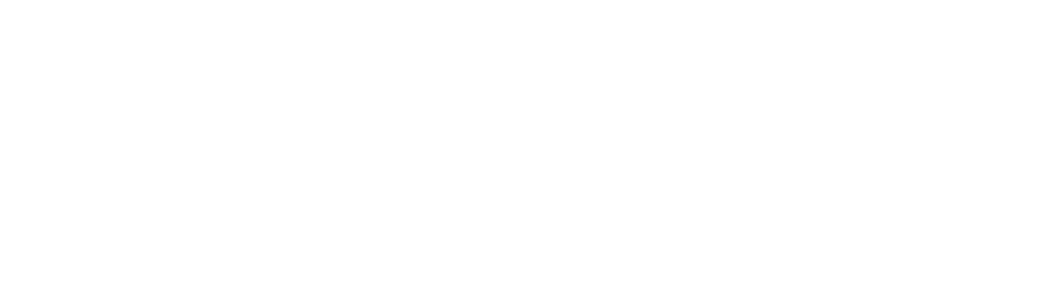
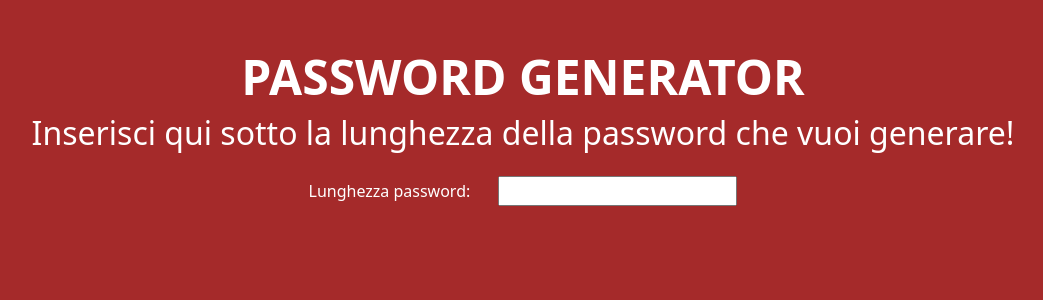
Before and after one commit to MicheleIanni86/php-strong-password-generator, a PHP site: page / in a window 1280 px wide. Before the commit the part shown is empty. Shown: the top 300 px of the page, without its empty margins (117-1160 px from the left). Run offline with PHP 8.4, Linux system fonts and the light colour scheme.

Commit message:
feat: Added Basic Structure Html for Form

```diff
--- a/index.php
+++ b/index.php
@@ -9,8 +9,20 @@
     <meta charset="UTF-8">
     <meta name="viewport" content="width=device-width, initial-scale=1.0">
     <title>Document</title>
+    <!-- BOOTSTRAP CDN -->
+    <link href="https://cdn.jsdelivr.net/npm/bootstrap@5.3.3/dist/css/bootstrap.min.css" rel="stylesheet" integrity="sha384-QWTKZyjpPEjISv5WaRU9OFeRpok6YctnYmDr5pNlyT2bRjXh0JMhjY6hW+ALEwIH" crossorigin="anonymous">
+    <link rel="stylesheet" href="./style/style.css">
 </head>
 <body>
+    <div class="container justify-content-center text-center mt-5">
+        <h1 class="display-5 fw-bold">PASSWORD GENERATOR</h1>
+        <h2>Inserisci qui sotto la lunghezza della password che vuoi generare!</h2>
+        <form action="" class="mt-4">
+            <label for="" class="text-white me-4" >Lunghezza password: </label>
+            <input type="text">
+        </form>
+    </div>
+</body>
 
 </body>
 </html>
--- /dev/null
+++ b/style/style.css
@@ -0,0 +1,9 @@
+body {
+    background-color: brown;
+
+}
+
+body h1,
+body h2  {
+    color: white;
+}
```
